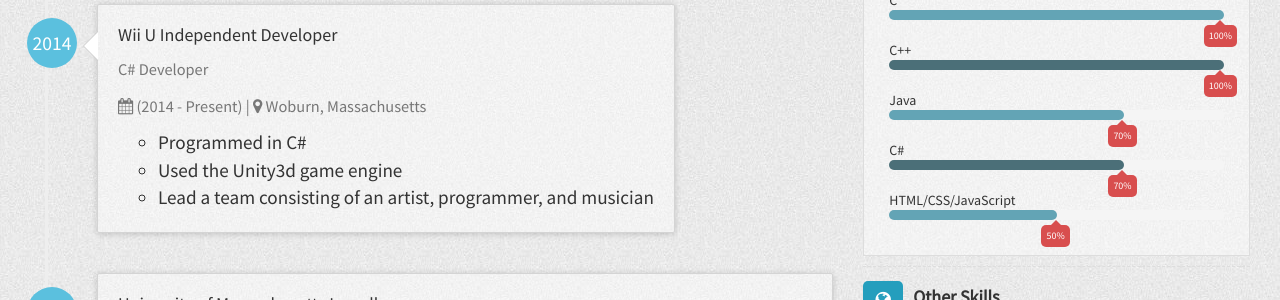
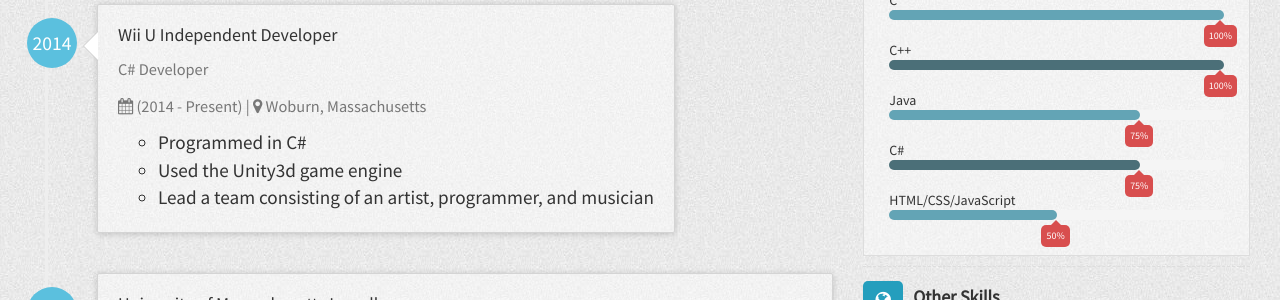
Before and after one commit to ronaldmanganaro/resume, a Jekyll site: the page built from index.html, in a window 1280 px wide. Shown: the part 283-583 px from the top of the page. Built offline with Jekyll 4.4.1, drawn with Linux system fonts in a browser that asks for light colours; nearby versions of some CDN libraries.

Commit message:
fixed percentages

```diff
--- a/_config.yml
+++ b/_config.yml
@@ -84,10 +84,10 @@ author:
       percentage: 100%
     - skill3:
       name: Java
-      percentage: 70%
+      percentage: 75%
     - skill4:
       name: C#
-      percentage: 70%
+      percentage: 75%
     - skill5:
       name: HTML/CSS/JavaScript
       percentage: 50%
```
